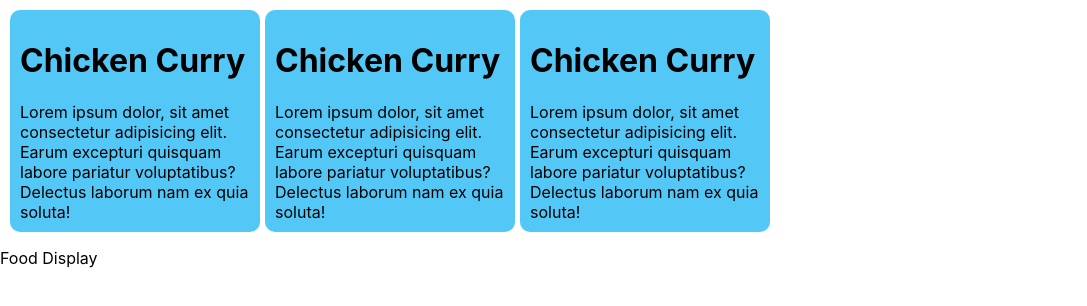
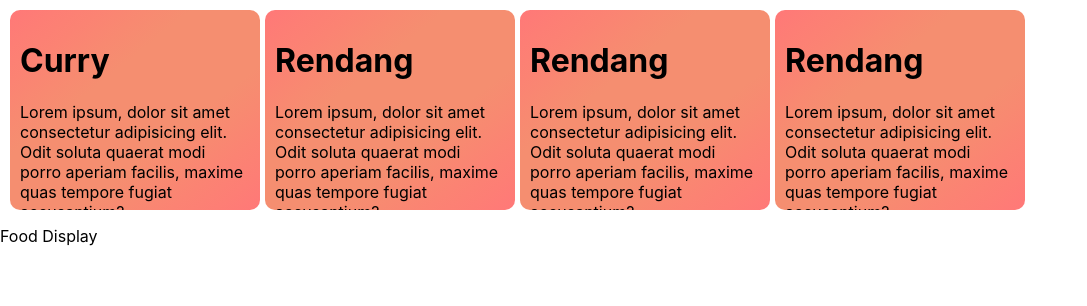
Before and after one commit to mpospelova/foodies_frontend, a Next.js app: page / in a window 1280 px wide. Shown: the top 306 px of the page, without its empty margins (0-1087 px from the left). Built offline with nearby package versions, Linux system fonts and the light colour scheme.

Commit message:
make recipe from list

```diff
--- a/components/recipe_feed/RecipeItem/RecipeItem.js
+++ b/components/recipe_feed/RecipeItem/RecipeItem.js
@@ -2,15 +2,11 @@ import React from "react";
 import { SwiperSlide } from "swiper/react";
 import styles from "./RecipeItem.module.css";
 
-const RecipeItem = () => {
+const RecipeItem = ({ name, summary }) => {
   return (
     <div className={styles.RecipeItem__container}>
-      <h1>Chicken Curry</h1>
-      <div className={styles.RecipeItem__summary}>
-        Lorem ipsum dolor, sit amet consectetur adipisicing elit. Earum
-        excepturi quisquam labore pariatur voluptatibus? Delectus laborum nam ex
-        quia soluta!
-      </div>
+      <h1>{name}</h1>
+      <div className={styles.RecipeItem__summary}>{summary}</div>
     </div>
   );
 };
--- a/components/recipe_feed/RecipeItem/RecipeItem.module.css
+++ b/components/recipe_feed/RecipeItem/RecipeItem.module.css
@@ -1,12 +1,11 @@
 .RecipeItem__container {
-  background-color: rgb(83, 200, 247);
   border-radius: 10px;
   padding: 10px;
 }
 
 .RecipeItem__summary {
   /* text-overflow: clip; */
-  text-overflow: ellipsis;
+  /* text-overflow: ellipsis; */
   /* text-overflow: "…"; */
 }
 /* .RecipeItem__container {
--- a/components/recipe_feed/RecipeList/RecipeList.js
+++ b/components/recipe_feed/RecipeList/RecipeList.js
@@ -5,18 +5,44 @@ import styles from "./RecipeList.module.css";
 
 import RecipeItem from "../RecipeItem/RecipeItem";
 const RecipeList = () => {
+  const recipes = [
+    {
+      id: "0",
+      name: "Curry",
+      summary:
+        "Lorem ipsum, dolor sit amet consectetur adipisicing elit. Odit soluta quaerat modi porro aperiam facilis, maxime quas tempore fugiat accusantium?",
+      ingredients: [],
+    },
+    {
+      id: "1",
+      name: "Rendang",
+      summary:
+        "Lorem ipsum, dolor sit amet consectetur adipisicing elit. Odit soluta quaerat modi porro aperiam facilis, maxime quas tempore fugiat accusantium?",
+      ingredients: [],
+    },
+    {
+      id: "2",
+      name: "Rendang",
+      summary:
+        "Lorem ipsum, dolor sit amet consectetur adipisicing elit. Odit soluta quaerat modi porro aperiam facilis, maxime quas tempore fugiat accusantium?",
+      ingredients: [],
+    },
+    {
+      id: "3",
+      name: "Rendang",
+      summary:
+        "Lorem ipsum, dolor sit amet consectetur adipisicing elit. Odit soluta quaerat modi porro aperiam facilis, maxime quas tempore fugiat accusantium?",
+      ingredients: [],
+    },
+  ];
   return (
     <div className={styles.RecipeList__container}>
       <Swiper slidesPerView={"auto"} spaceBetween={5}>
-        <SwiperSlide className={styles.swiperSlide}>
-          <RecipeItem />
-        </SwiperSlide>
-        <SwiperSlide className={styles.swiperSlide}>
-          <RecipeItem />
-        </SwiperSlide>
-        <SwiperSlide className={styles.swiperSlide}>
-          <RecipeItem />
-        </SwiperSlide>
+        {recipes.map(({ id, name, summary }) => (
+          <SwiperSlide key={id} className={styles.swiperSlide}>
+            <RecipeItem name={name} summary={summary} />
+          </SwiperSlide>
+        ))}
       </Swiper>
     </div>
   );
--- a/components/recipe_feed/RecipeList/RecipeList.module.css
+++ b/components/recipe_feed/RecipeList/RecipeList.module.css
@@ -1,5 +1,23 @@
 .swiperSlide {
   width: 250px;
+  height: 200px;
+  border-radius: 10px;
+  background-image: linear-gradient(
+    to right bottom,
+    #ff7878,
+    #fd7e75,
+    #fb8373,
+    #f88971,
+    #f58e70,
+    #f58e70,
+    #f58e70,
+    #f58e70,
+    #f88971,
+    #fb8373,
+    #fd7e75,
+    #ff7878
+  );
+  overflow: hidden;
 }
 
 .RecipeList__container {
```
